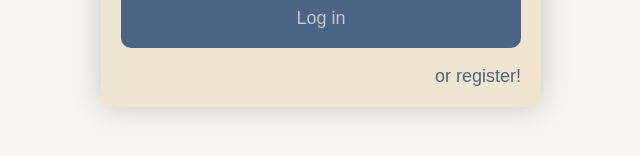
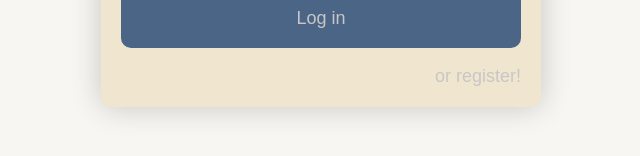
Before and after one commit to b4ry/chatapp, a React (Create React App) app: page / in a window 1280 px wide. In both pictures the pointer is over the element "or register!". Shown: the part 308-464 px from the top of the page, without its empty margins (319-959 px from the left). Built offline with nearby package versions, Linux system fonts and the light colour scheme; a web font is replaced by a local one; what @microsoft/signalr, @microsoft/signalr-protocol-msgpack would draw is missing.

Commit message:
- add small animation on register/back to login hovering

```diff
--- a/src/components/LoginWindow.module.css
+++ b/src/components/LoginWindow.module.css
@@ -68,10 +68,12 @@
     margin-bottom: 0px;
     color: var(--emphasize-color);
     align-self: flex-end;
+    transition: color 0.5s ease-in-out, color 0.5s ease-in-out;
 }
 
 .p:hover {
     cursor: pointer;
+    color: var(--secondary-color);
 }
 
 .validationError {
```
